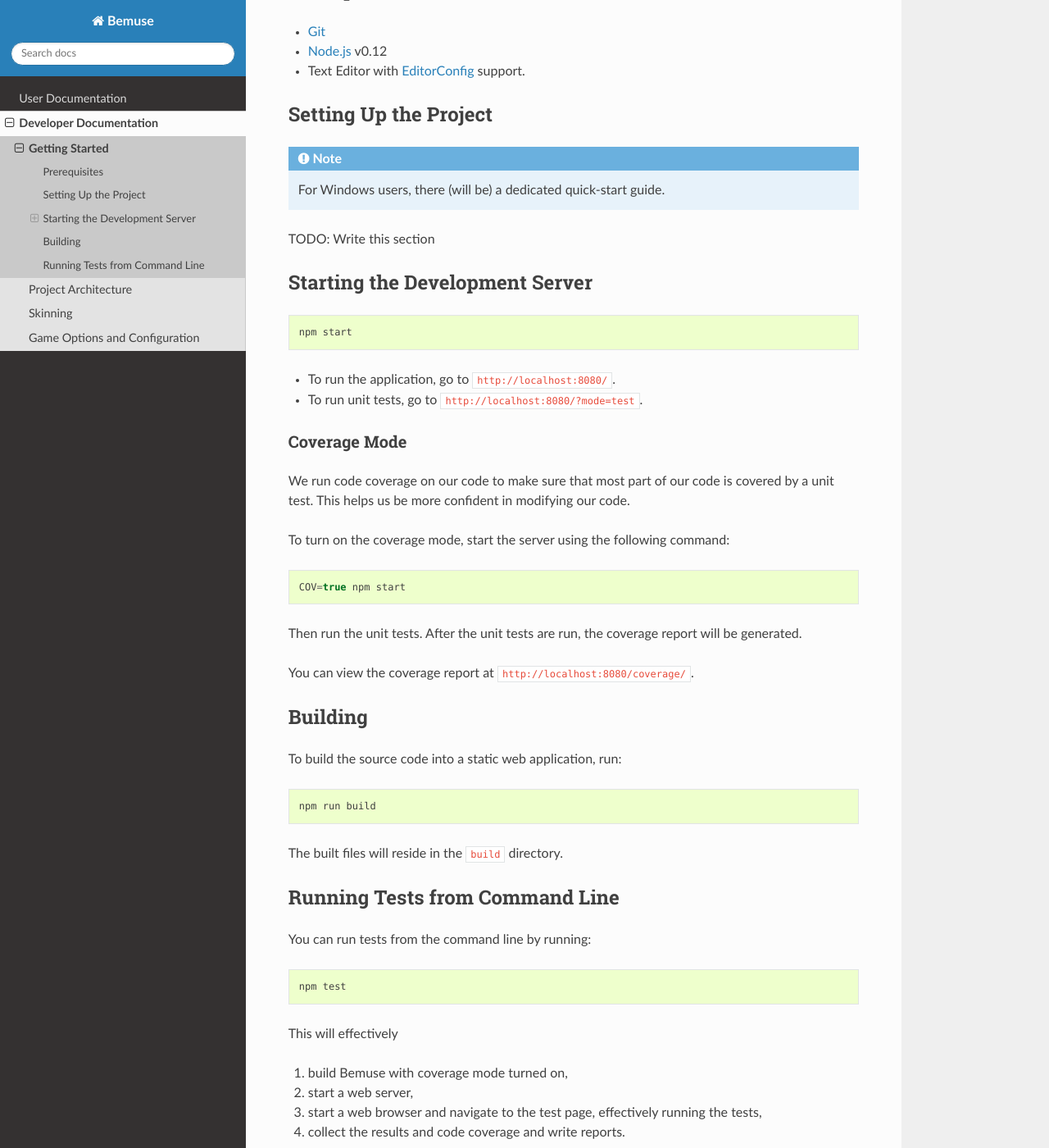
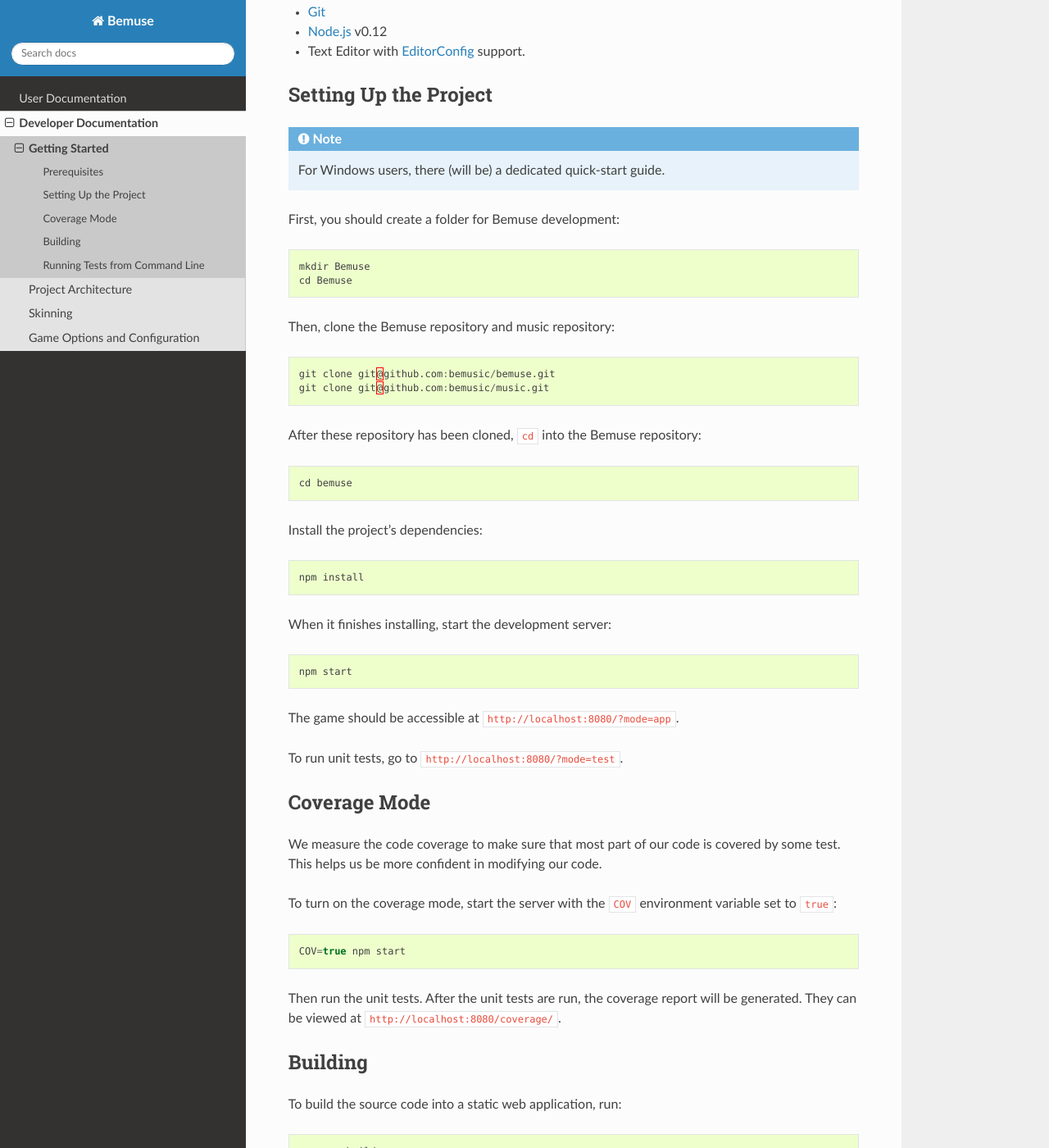
Before and after one commit to bemusic/bemuse, a Sphinx documentation site: the page built from docs/developers/getting-started.rst, in a window 1280 px wide and 1400 px high, scrolled down 405 px. Shown: the whole window at 82% size. Built offline with Sphinx 7.4.7 and the Read the Docs theme 2.0.0, drawn with Linux system fonts in a browser that asks for light colours; pages that are not in the unit, such as notebooks, are missing from menus; some of the changed text lies outside the part shown.

Commit message:
docs(getting-started): add tutorial

```diff
--- a/docs/developers/getting-started.rst
+++ b/docs/developers/getting-started.rst
@@ -28,38 +28,49 @@
 
    For Windows users, there (will be) a dedicated quick-start guide.
 
-TODO: Write this section
+First, you should create a folder for Bemuse development::
+
+   mkdir Bemuse
+   cd Bemuse
+
+Then, clone the Bemuse repository and music repository::
+
+   git clone git@github.com:bemusic/bemuse.git
+   git clone git@github.com:bemusic/music.git
+
+After these repository has been cloned, ``cd`` into the Bemuse repository::
+
+   cd bemuse
+
+Install the project's dependencies::
+
+   npm install
+
+When it finishes installing, start the development server::
+
+   npm start
+
+The game should be accessible at ``http://localhost:8080/?mode=app``.
+
+To run unit tests, go to ``http://localhost:8080/?mode=test``.
 
 
 
 
-Starting the Development Server
--------------------------------
+Coverage Mode
+-------------
 
-::
-
-  npm start
-
-
-- To run the application, go to ``http://localhost:8080/``.
-- To run unit tests, go to ``http://localhost:8080/?mode=test``.
-
-
-Coverage Mode
-~~~~~~~~~~~~~
-
-We run code coverage on our code to make sure that most part of our code
-is covered by a unit test.
+We measure the code coverage to make sure that most part of our code
+is covered by some test.
 This helps us be more confident in modifying our code.
 
-To turn on the coverage mode, start the server using the following command::
+To turn on the coverage mode, start the server with the ``COV`` environment variable set to ``true``::
 
   COV=true npm start
 
 Then run the unit tests.
 After the unit tests are run, the coverage report will be generated.
-
-You can view the coverage report at `http://localhost:8080/coverage/`.
+They can be viewed at ``http://localhost:8080/coverage/``.
 
 
 
```
